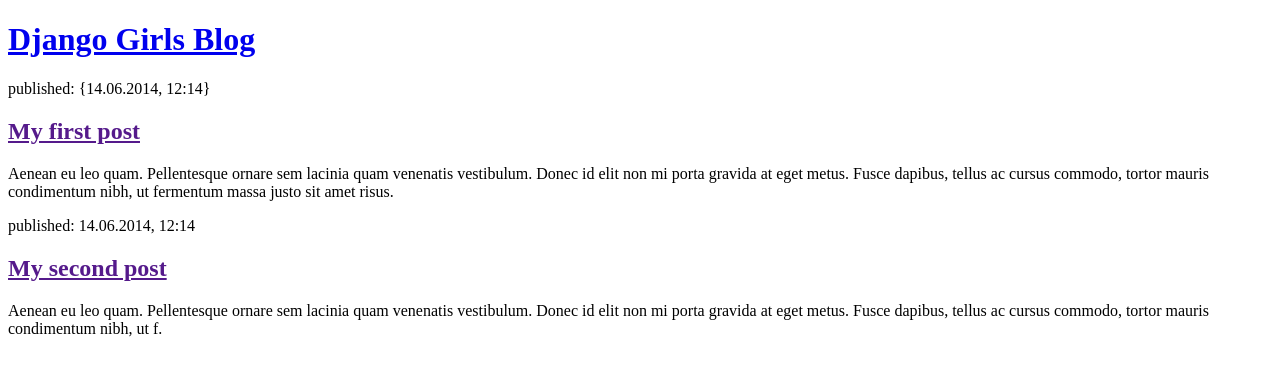
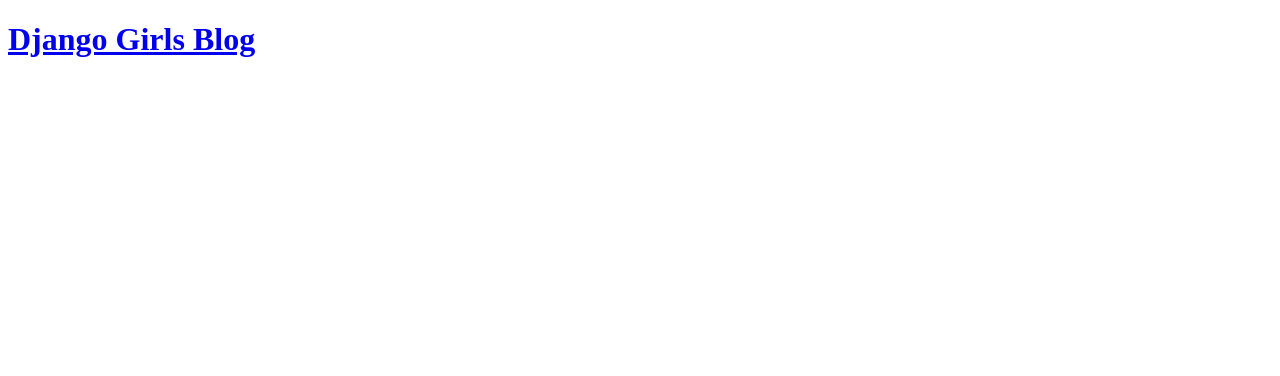
Before and after one commit to Taken-dot/my-first-blog, a Django app: page / in a window 1280 px wide. Shown: the top 376 px of the page. Run offline with Django 5.2, Linux system fonts and the light colour scheme; data that the repository does not hold is empty.

Commit message:
Just removed the post from html which was crested inttal ps was testing now all good

```diff
--- a/blog/templates/blog/post_list.html
+++ b/blog/templates/blog/post_list.html
@@ -16,18 +16,5 @@
     </article>
          {% endfor %}
 
-
-        <article>
-            <time>published: {14.06.2014, 12:14}</time>
-            <h2><a href="">My first post</a></h2>
-            <p>Aenean eu leo quam. Pellentesque ornare sem lacinia quam venenatis vestibulum. Donec id elit non mi porta gravida at eget metus. Fusce dapibus, tellus ac cursus commodo, tortor mauris condimentum nibh, ut fermentum massa justo sit amet risus.</p>
-        </article>
-
-
-        <article>
-            <time>published: 14.06.2014, 12:14</time>
-            <h2><a href="">My second post</a></h2>
-            <p>Aenean eu leo quam. Pellentesque ornare sem lacinia quam venenatis vestibulum. Donec id elit non mi porta gravida at eget metus. Fusce dapibus, tellus ac cursus commodo, tortor mauris condimentum nibh, ut f.</p>
-        </article>
     </body>
 </html>
```
